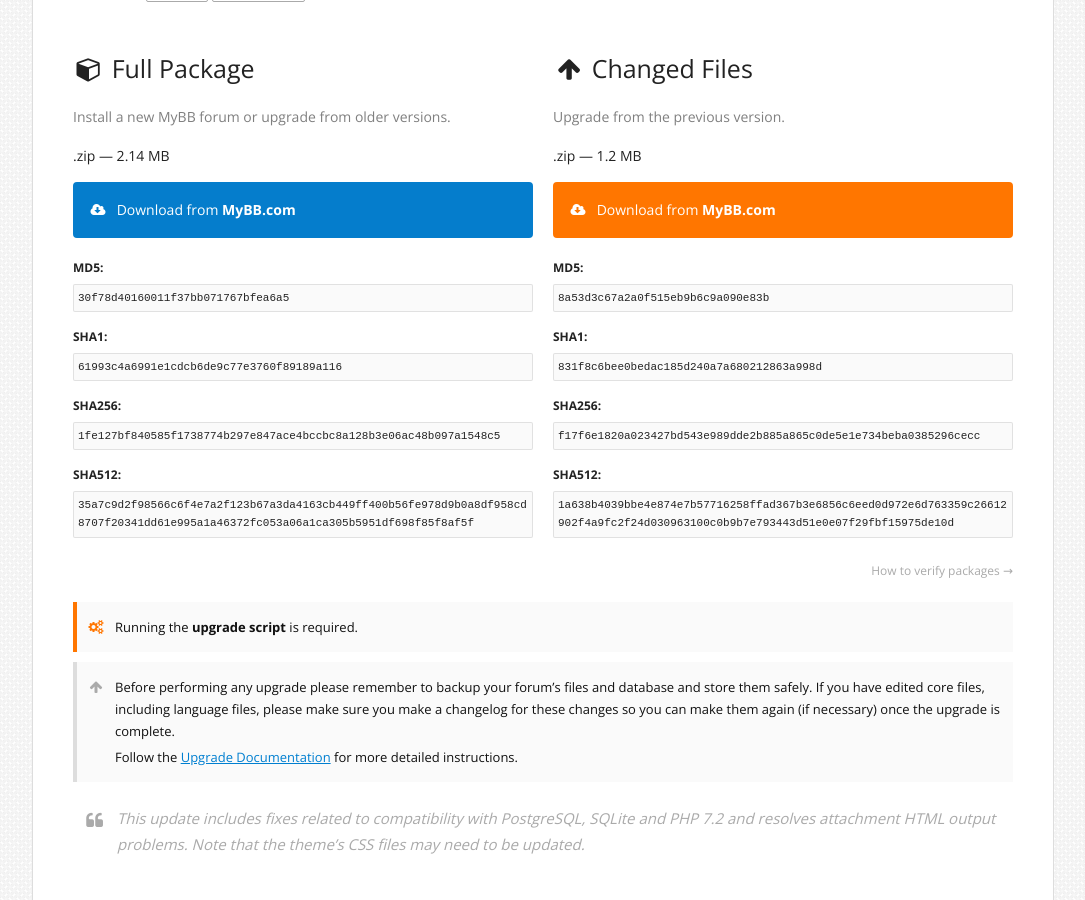
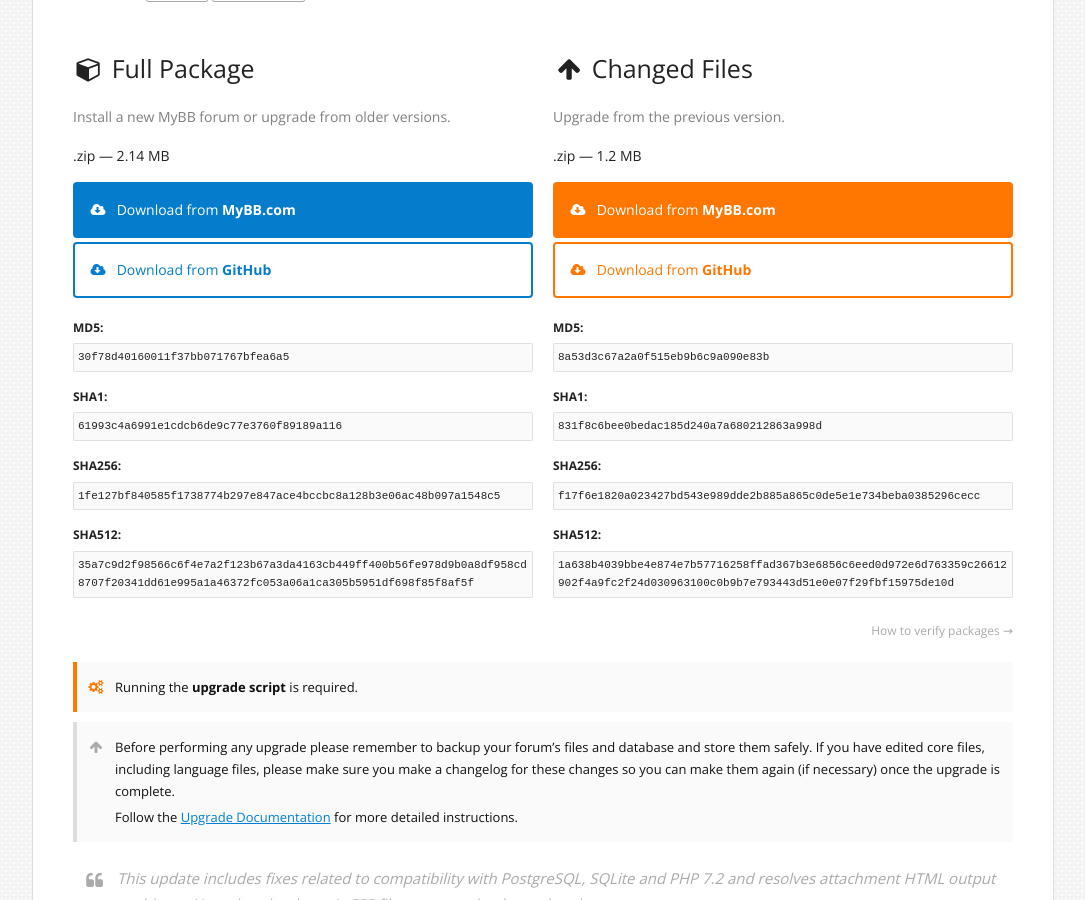
Before and after one commit to mybb/mybb.com, a Jekyll site: the page built from _versions/1.8.13.md, in a window 1280 px wide and 900 px high, scrolled down 304 px. Shown: the whole window, without its empty margins (97-1182 px from the left). Built offline with Jekyll 4.4.1, drawn with Linux system fonts in a browser that asks for light colours; nearby versions of some CDN libraries; some of the changed lines change nothing that is shown.

Commit message:
Update 1.8.13 data, fix GitHub download links

```diff
--- a/_data/packaging.yml
+++ b/_data/packaging.yml
@@ -13,5 +13,5 @@
     url: https://resources.mybb.com/downloads/{TYPE}_{VERSION_CODE}.{FORMAT}
     title: MyBB.com
   - name: github.com/mybb/mybb/releases/
-    url: https://github.com/mybb/mybb/releases/{TYPE}_{VERSION_CODE}.{FORMAT}
+    url: https://github.com/mybb/mybb/releases/download/mybb_{VERSION_CODE}/{TYPE}_{VERSION_CODE}.{FORMAT}
     title: GitHub
--- a/_versions/1.8.13.md
+++ b/_versions/1.8.13.md
@@ -21,6 +21,7 @@
             value: 35a7c9d2f98566c6f4e7a2f123b67a3da4163cb449ff400b56fe978d9b0a8df958cd8707f20341dd61e995a1a46372fc053a06a1ca305b5951df698f85f8af5f
         locations:
           - name: resources.mybb.com/downloads/
+          - name: github.com/mybb/mybb/releases/
 
   - type: changed_files
     formats:
@@ -37,6 +38,7 @@
             value: 1a638b4039bbe4e874e7b57716258ffad367b3e6856c6eed0d972e6d763359c26612902f4a9fc2f24d030963100c0b9b7e793443d51e0e07f29fbf15975de10d
         locations:
           - name: resources.mybb.com/downloads/
+          - name: github.com/mybb/mybb/releases/
 
 upgrade_script_required: true
 resolved_issues_number: "62"
```
